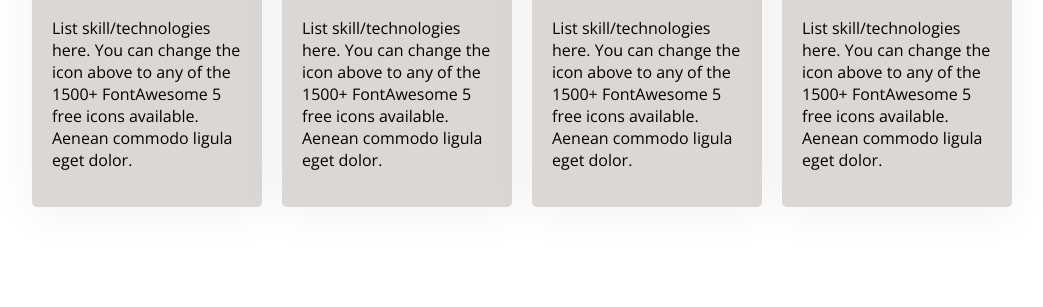
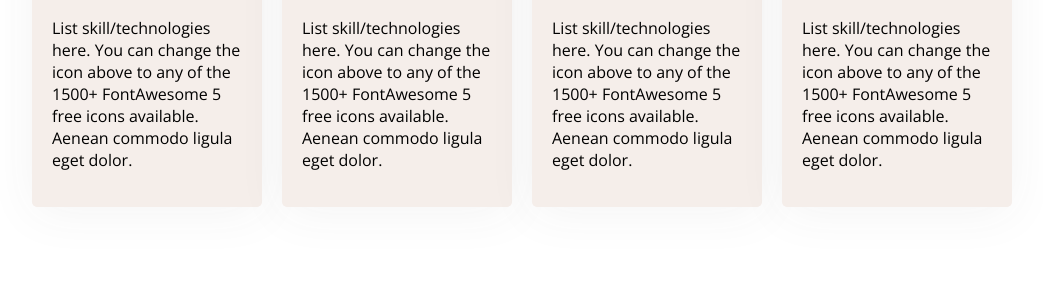
Before and after one commit to Pranto-Nondi/Developer-Portfolio, a plain HTML site: page index.html in a window 1280 px wide. Shown: the part 1728-2035 px from the top of the page, without its empty margins (118-1161 px from the left). Drawn offline with nearby package versions, Linux system fonts and the light colour scheme.

Commit message:
working again cards

```diff
--- a/developer-portfolio.css
+++ b/developer-portfolio.css
@@ -216,9 +216,9 @@
 .card {
     display: grid;
     grid-template-rows: max-content 200px 1fr;
-    background-color: rgb(219, 215, 213);
+    background-color: rgb(245, 238, 234);
     padding: 10px 20px;
-    box-shadow: 0px 6px 50px rgba(0, 0, 0, 0.06);
+    box-shadow: 0px 6px 50px rgba(65, 63, 63, 0.06);
     border-radius: 5px;
 
 
```
